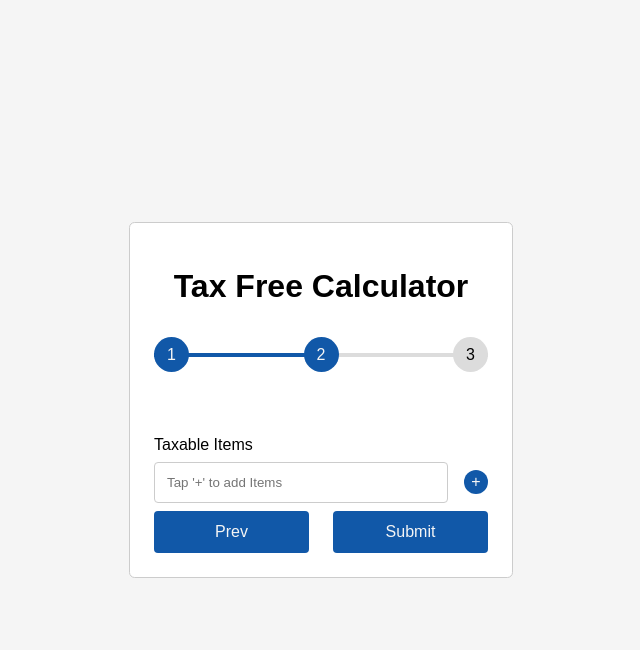
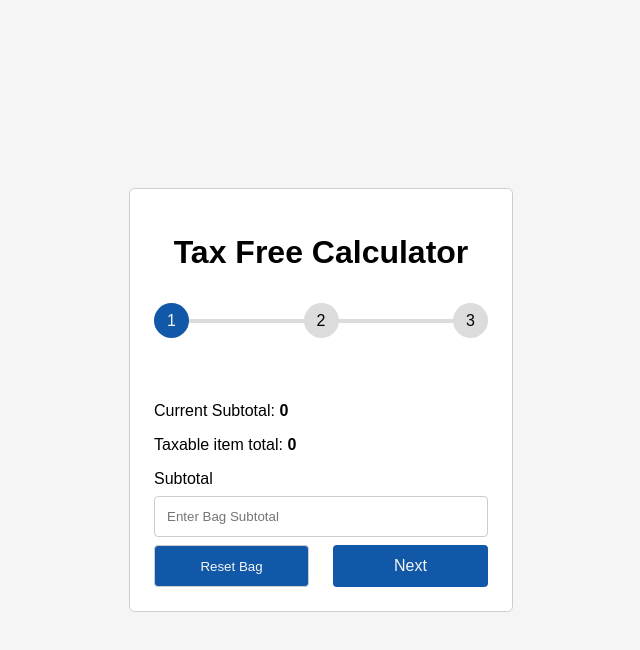
Before and after one commit to FranciscoSerrano/tax-free-calc, a plain HTML site: page index.html in a window 1280 px wide. Both pictures are taken after a click on the link "Next". Shown: the whole page, without its empty margins (319-959 px from the left). Drawn offline with Linux system fonts and the light colour scheme.

Commit message:
updates to subtotal, buttons, and form validation
- adds section to track the current subtotal and taxable items
- alerts user if no subtotal is provided
- add reset button to start over

```diff
--- a/app.js
+++ b/app.js
@@ -4,10 +4,13 @@ const prevButton = document.querySelectorAll(".btn-prev");
 const nextButton = document.querySelectorAll(".btn-next");
 const addButton = document.querySelector(".btn-add");
 const submitButton = document.querySelector(".btn-submit")
+const resetButton = document.querySelector(".btn-reset")
 const progress = document.getElementById("progress");
 const formSteps = document.querySelectorAll(".form-step");
 const progressSteps = document.querySelectorAll(".progress-step");
-const tax = document.getElementById("tax");
+let tax = document.getElementById("tax");
+let currentSubtotal = document.getElementById("current-subtotal");
+let currentTaxableTotal = document.getElementById("current-taxable-total");
 
 let numFormSteps = 0;
 let bag = 0;
@@ -15,10 +18,15 @@ let taxable = 0;
 
 nextButton.forEach(btn => {
   btn.addEventListener("click", () => {
-    numFormSteps++;
-    updateFormSteps();
-    updateProgressBar();
     bag = parseInt(document.getElementById("bag").value);
+    if (!bag || bag <= 0) {
+      alert("Please enter a valid subtotal")
+    } else {
+      currentSubtotal.innerHTML = bag;
+      numFormSteps++;
+      updateFormSteps();
+      updateProgressBar();
+    }
   })
 })
 
@@ -37,6 +45,11 @@ submitButton.addEventListener("click", () => {
   console.log("submitted");
   taxable = parseInt(document.getElementById("taxable").value);
   showTaxRate();
+})
+
+resetButton.addEventListener("click", () => {
+  bag = 0;
+  currentSubtotal.innerHTML = bag;
 })
 
 function updateFormSteps() {
--- a/index.html
+++ b/index.html
@@ -18,14 +18,26 @@
     <div class="progress-step"></div>
     <div class="progress-step"></div>
   </div>
+  <!-- current totals -->
+  <div class="current-totals">
+    <div>
+      <p>Current Subtotal: <strong><span id="current-subtotal">0</span></strong></p>
+
+    </div>
+    <div>
+      <p>Taxable item total: <strong><span id="current-taxable-total">0</span></strong></p>
+
+    </div>
+  </div>
     <!-- steps -->
     <div class="form-step form-step-active">
       <div class="input-group">
-        <label for="Bag">Bag</label>
-        <input type="text" placeholder="Enter Bag Subtotal" name="bag" id="bag">
+        <label for="Bag">Subtotal</label>
+        <input type="number" placeholder="Enter Bag Subtotal" name="bag" id="bag">
       </div>
-      <div class="">
-        <a href="#" class="btn btn-next width-50 ml-auto">Next</a>
+      <div class="btns-group">
+        <input class="btn btn-reset" type="reset" value="Reset Bag">
+        <a href="#" class="btn btn-next">Next</a>
       </div>
     </div>
     <div class="form-step">
```
Also changed, not shown: 1 other file.
